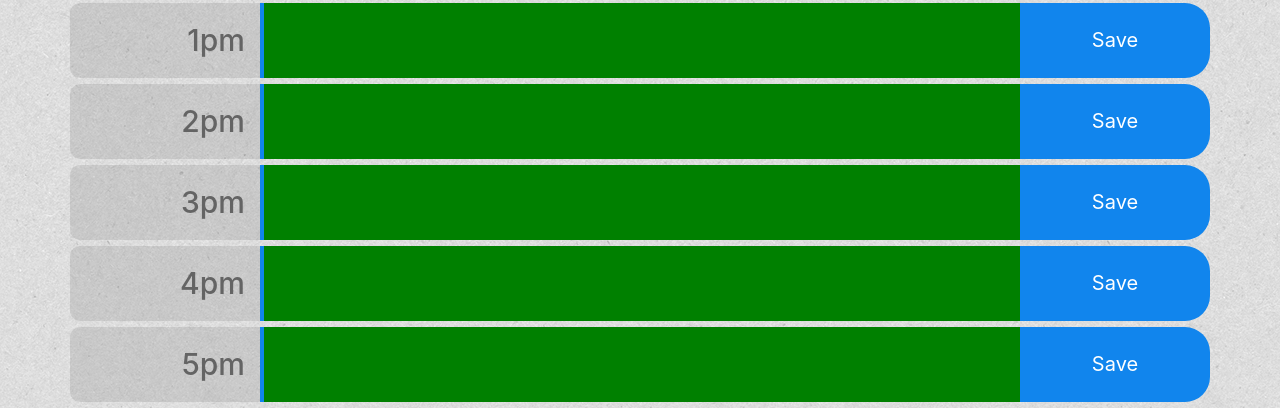
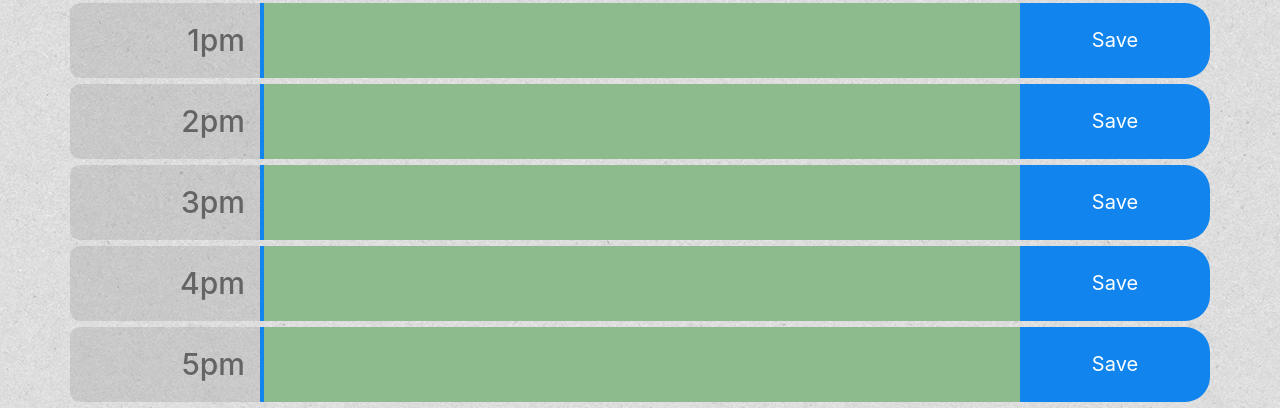
Before and after one commit to omerkatan1/day-planner, a plain HTML site: page index.html in a window 1280 px wide. Shown: the part 736-1144 px from the top of the page. Drawn offline with nearby package versions, Linux system fonts and the light colour scheme.

Commit message:
finished product

```diff
--- a/Assets/style.css
+++ b/Assets/style.css
@@ -63,12 +63,15 @@ textarea {
 
 .textareaPast {
     background-color: gray;
+    color: whitesmoke;
 }
 .textareaPresent {
-    background-color: blue;
+    color: black;
+    background-color: rgb(157, 158, 98);
 }
 .textareaFuture {
-    background-color: green;
+    color: black;
+    background-color: rgb(142, 187, 142);
 }
 
 
--- a/index.html
+++ b/index.html
@@ -178,16 +178,16 @@
         }
 
 
+        // past time
         for (var i = 0; i < past.length; i++) {
-            $("[data-time = " + past[i] + "]").css("background-color", "gray");
+            $("[data-time = " + past[i] + "]").addClass("textareaPast");
         }
+        // future time
         for (var i = 0; i < future.length; i++) {
-            $("[data-time = " + future[i] + "]").css("background-color", "green");
+            $("[data-time = " + future[i] + "]").addClass("textareaFuture");
         }
-
-
         // current time
-        $("[data-time = " + present + " ]").css("background-color", "yellow");
+        $("[data-time = " + present + " ]").addClass("textareaPresent");
 
         function store(newBtn, newTextarea) {
             (newBtn).click(function () {
```
Also changed, not shown: 1 other file.
